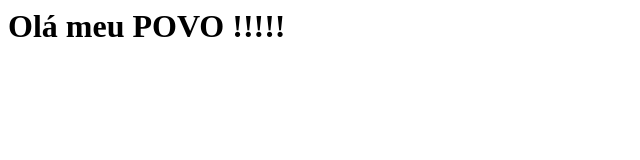
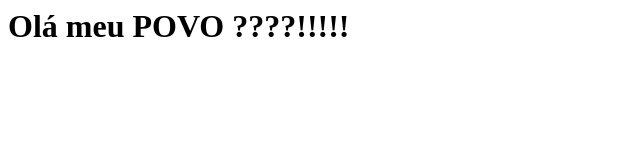
Before and after one commit to mrogerius/codereview, a plain HTML site: page index.html in a window 1280 px wide. Shown: the whole page, without its empty margins (0-640 px from the left). Drawn offline with Linux system fonts and the light colour scheme.

Commit message:
ADD ???!!!

```diff
--- a/index.html
+++ b/index.html
@@ -1 +1 @@
-<h1> Olá meu POVO !!!!!</h1>
+<h1> Olá meu POVO ????!!!!!</h1>
```
